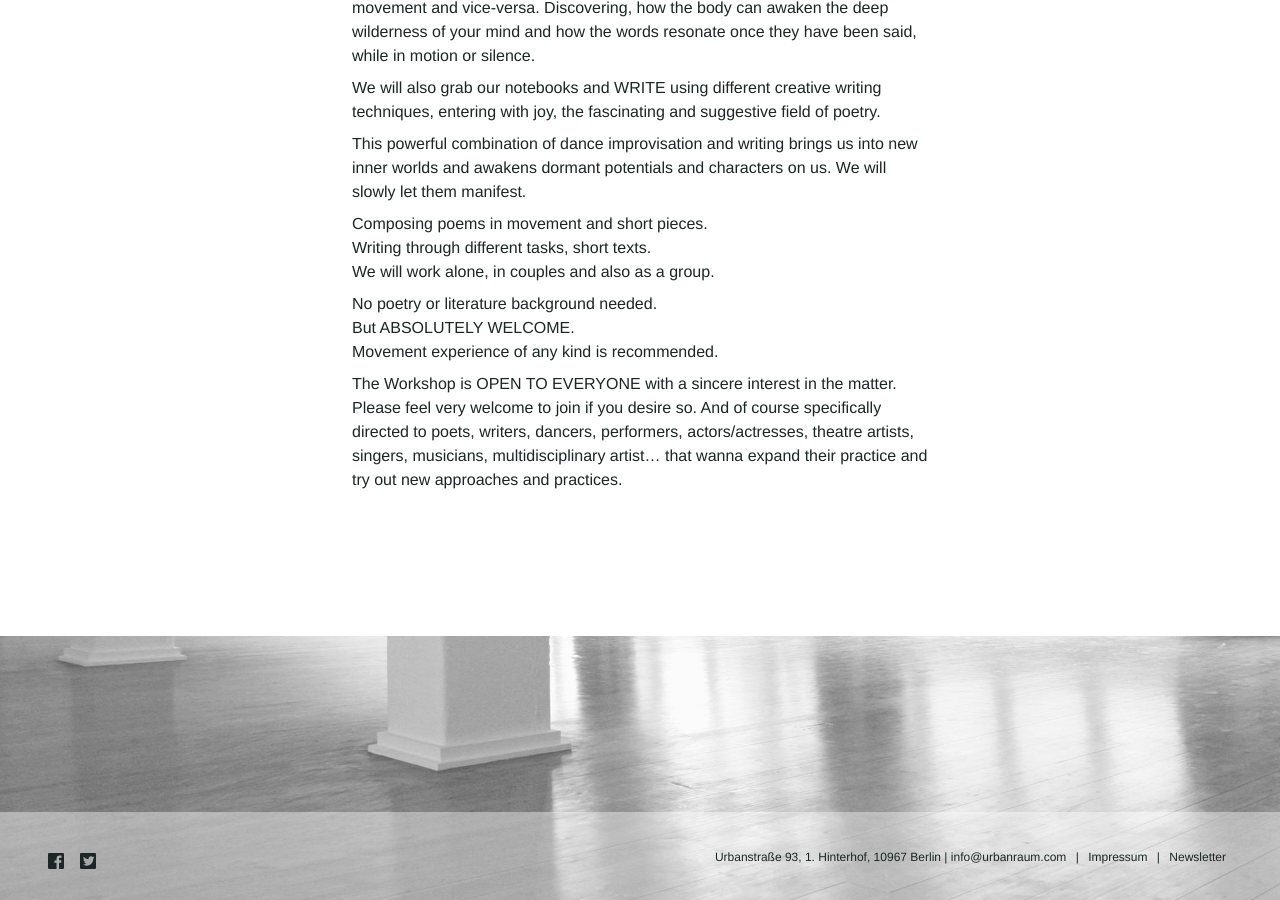
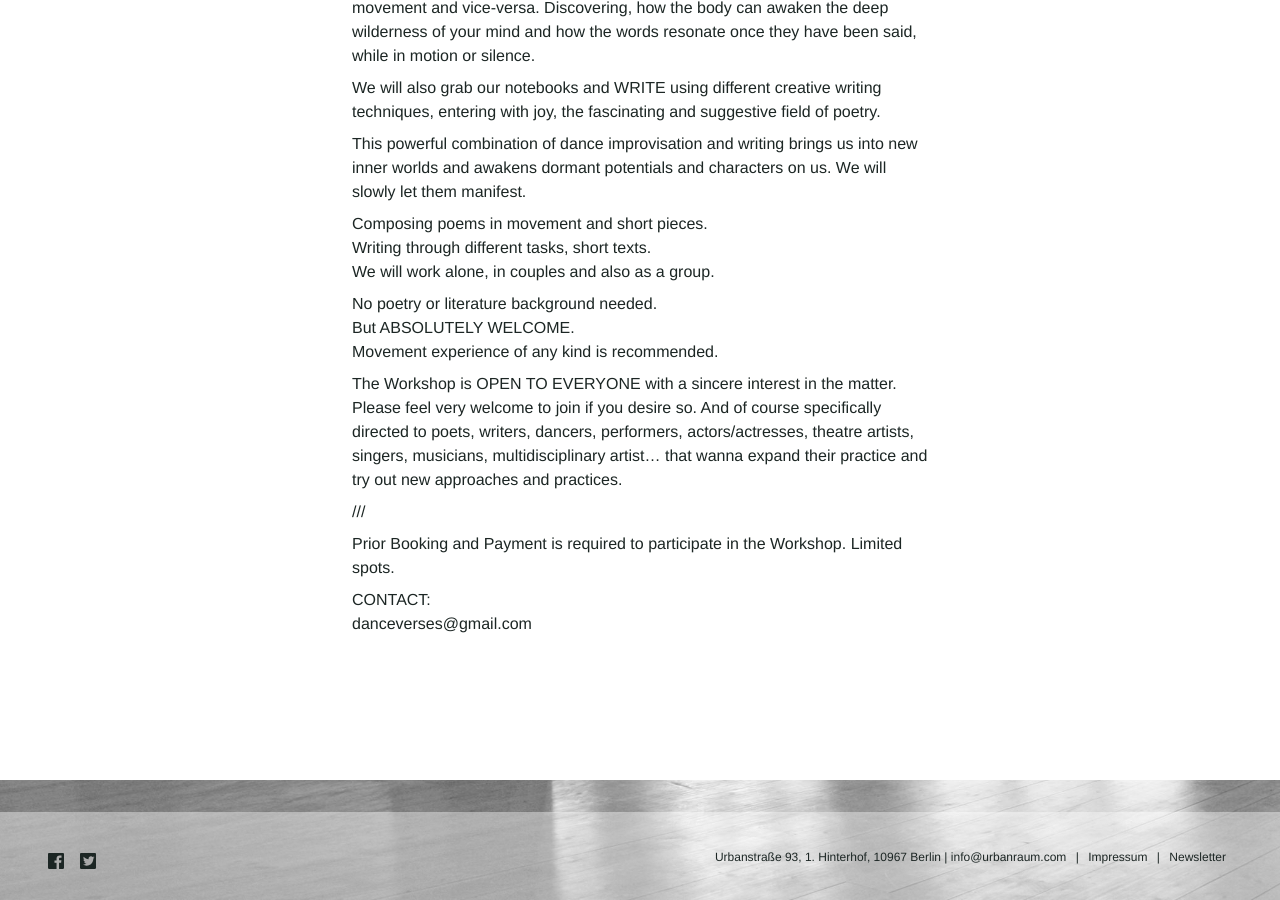
Before and after one commit to Kriesse/urbanraum, a Jekyll site: the page built from _workshops/unfolding-poetry.md, in a window 1280 px wide and 900 px high, scrolled down 988 px. Built offline with Jekyll 4.4.1, drawn with Linux system fonts in a browser that asks for light colours; nearby versions of some CDN libraries.

Commit message:
Update unfolding-poetry.md

```diff
--- a/_workshops/unfolding-poetry.md
+++ b/_workshops/unfolding-poetry.md
@@ -58,6 +58,14 @@ description_en: |
   The Workshop is OPEN TO EVERYONE with a sincere interest in the matter. Please feel very welcome to join if you desire so.
   And of course specifically directed to poets, writers, dancers, performers, actors/actresses, theatre artists, singers, musicians, multidisciplinary artist... that wanna expand their practice and try out new approaches and practices.
 
+  ///
+
+  Prior Booking and Payment is required to participate in the Workshop. Limited spots.
+
+  CONTACT:
+  danceverses@gmail.com
+
+
 description_de: |
   s. English description
 
```
